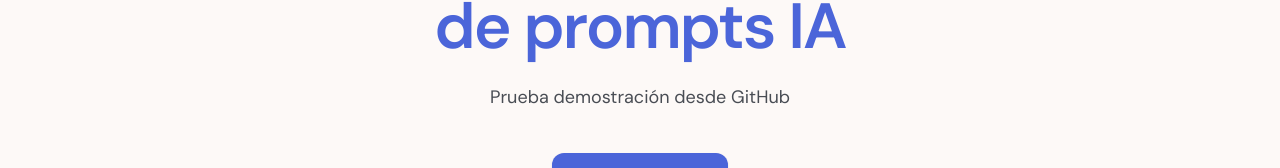
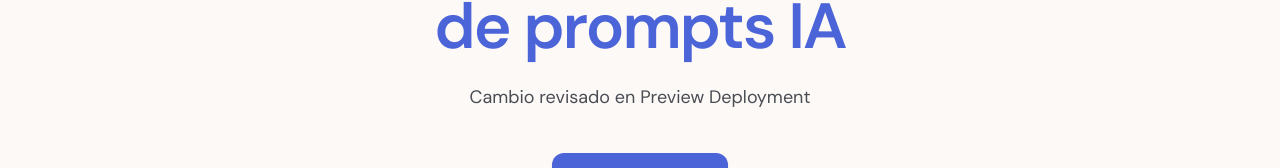
Before and after one commit to Monkeyhands84/promptstore-curso, a Next.js app: page / in a window 1280 px wide. Shown: the part 276-444 px from the top of the page. Built offline with nearby package versions, Linux system fonts and the light colour scheme; no server answers; the database is empty.

Commit message:
cambiar subtítulo para preview

```diff
--- a/components/marketing/hero.tsx
+++ b/components/marketing/hero.tsx
@@ -74,7 +74,7 @@ export function Hero({ featuredSlug }: { featuredSlug: string | null }) {
           textWrap: "pretty",
         }}
       >
-        Prueba demostración desde GitHub
+        Cambio revisado en Preview Deployment
       </p>
 
       <div
```
